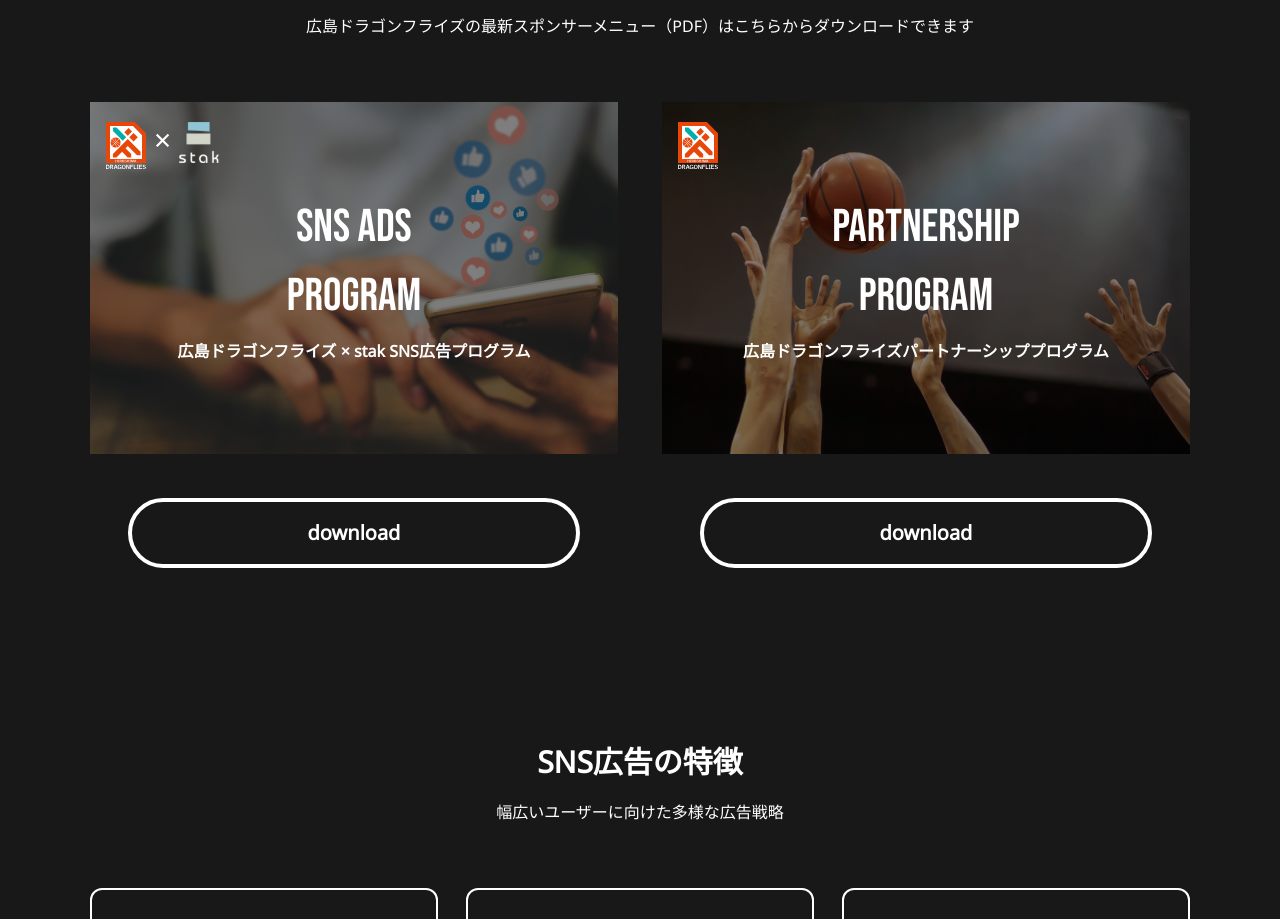
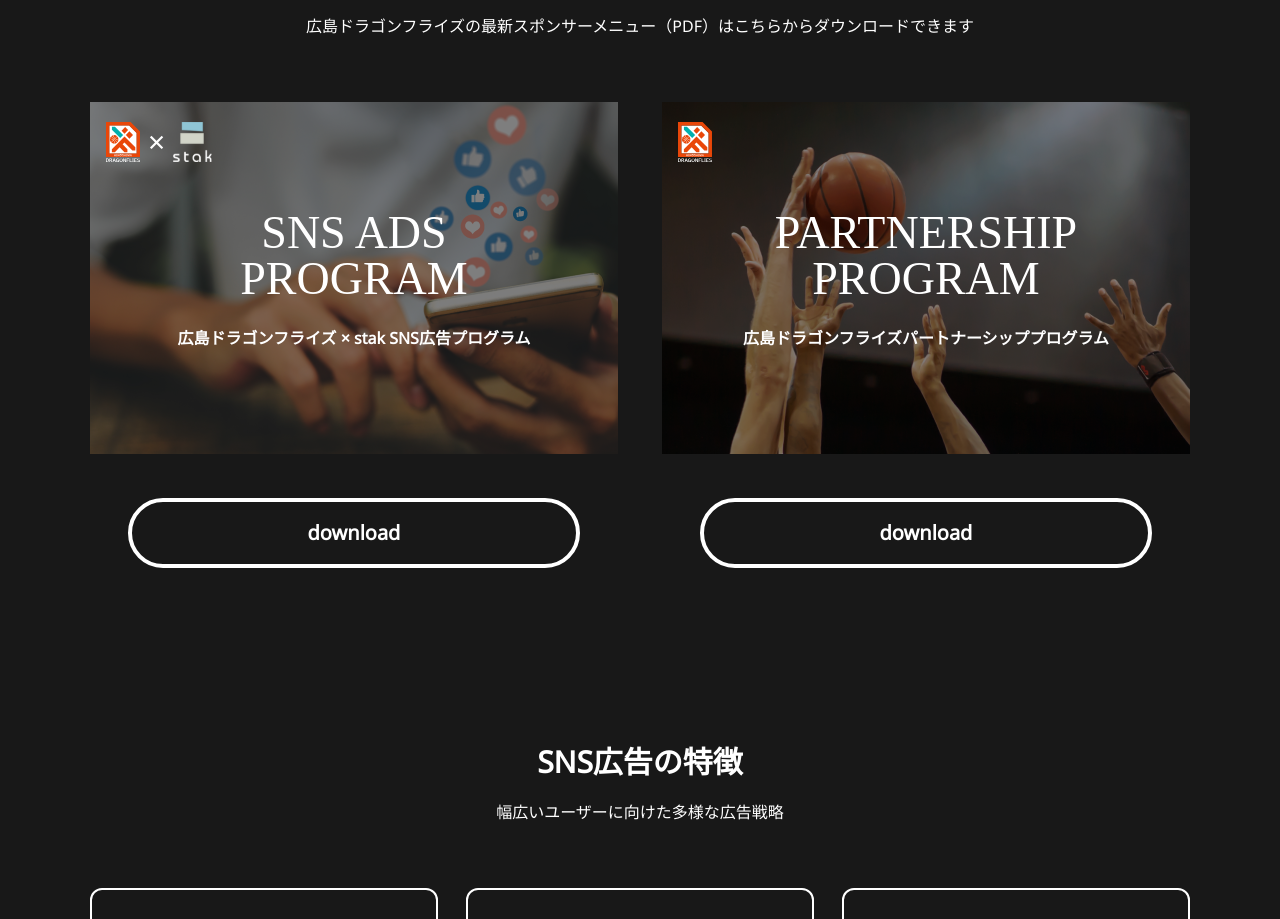
Before and after one commit to koichi-omae/stak-lp-coding, a Next.js app: page / in a window 1280 px wide. Shown: the part 900-1819 px from the top of the page. Built offline with nearby package versions, Linux system fonts and the light colour scheme; a web font is replaced by a local one.

Commit message:
Menuのスタイル微調整

```diff
--- a/src/components/Index/Menu/Menu.tsx
+++ b/src/components/Index/Menu/Menu.tsx
@@ -32,14 +32,15 @@
           {
             src: CardDownLoadImage,
             alt: 'download',
-            width: 40,
+            width: 34,
             height: 40,
           },
           {
             src: CardLogoImage,
             alt: 'logo',
-            width: 40,
+            width: 39,
             height: 40,
+            className: 'mt-auto',
           },
         ],
         bgImage: 'bg-card-menu-pattern1',
@@ -55,7 +56,7 @@
           {
             src: CardDownLoadImage,
             alt: 'download',
-            width: 40,
+            width: 34,
             height: 40,
           },
         ],
--- a/src/components/Index/Menu/MenuCard.tsx
+++ b/src/components/Index/Menu/MenuCard.tsx
@@ -18,7 +18,7 @@
         className={`relative flex h-[352px] w-[528px] items-center justify-center ${props.bgImage}`}
       >
         <div className='absolute inset-0 bg-[#000000]/50' />
-        <div className='absolute left-4 top-5 flex items-start justify-center gap-2 '>
+        <div className='absolute left-4 top-5 flex items-center justify-center gap-2 '>
           {props.stanps.length > 1
             ? props.stanps.map((stanp, index) => {
                 if (index + 1 !== props.stanps.length) {
@@ -58,8 +58,8 @@
                 );
               })}
         </div>
-        <div className='absolute text-center'>
-          <h3 className='font-bebas text-[46px] text-white '>
+        <div className=' absolute text-center leading-none'>
+          <h3 className=' font-condensed text-[46px] text-white '>
             {props.cardTitles.map((cartTitle) => {
               return (
                 <>
@@ -69,7 +69,7 @@
               );
             })}
           </h3>
-          <p className=' mt-2 text-[16px] font-semibold'>{props.cardText}</p>
+          <p className=' mt-7 text-[16px] font-semibold'>{props.cardText}</p>
         </div>
       </div>
       <div className='mt-11 text-center'>
```
